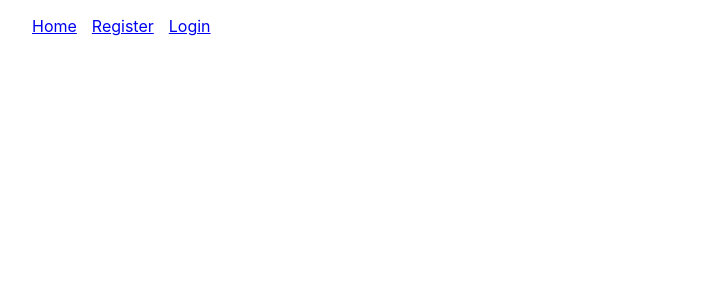
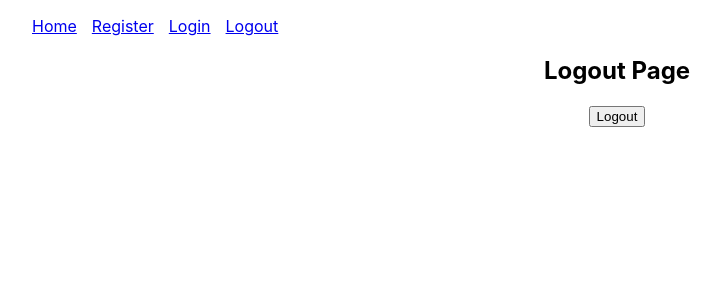
Before and after one commit to ArmedWing/anime-calendar, a React (Create React App) app: page /logout in a window 1280 px wide. Before the commit this address had no page. Shown: the top 300 px of the page, without its empty margins (23-744 px from the left). Built offline with nearby package versions, Linux system fonts and the light colour scheme.

Commit message:
added logout

```diff
--- a/src/App.js
+++ b/src/App.js
@@ -9,6 +9,7 @@ import React, { useState } from "react";
 import SearchContext from "./context/search";
 import { BrowserRouter as Router } from "react-router-dom";
 import { Routes, Route } from "react-router-dom";
+import Logout from "./components/Logout/Logout";
 
 function App() {
   const [animeData, setAnimeData] = useState([]);
@@ -37,10 +38,10 @@ function App() {
           <Header />
           <section>
             <Routes>
-              {/* <Route path="/header" element={<Header />} /> */}
               <Route path="/home" element={<Home />} />
               <Route path="/register" element={<Register />} />
               <Route path="/login" element={<Login />} />
+              <Route path="/logout" element={<Logout />} />
             </Routes>
           </section>
         </div>
--- a/src/components/Header/Header.js
+++ b/src/components/Header/Header.js
@@ -6,6 +6,7 @@ const Header = () => {
           <a href="/home">Home</a>
           <a href="/register">Register</a>
           <a href="/login">Login</a>
+          <a href="/logout">Logout</a>
         </li>
       </ul>
     </nav>
--- a/src/components/Login/Login.js
+++ b/src/components/Login/Login.js
@@ -15,6 +15,7 @@ const Login = () => {
         // Signed in
         const user = userCredential.user;
         navigate("/home");
+        console.log("Logged in successfully");
       })
       .catch((error) => {
         const errorCode = error.code;
--- /dev/null
+++ b/src/components/Logout/Logout.js
@@ -0,0 +1,27 @@
+import React from "react";
+import { signOut } from "firebase/auth";
+import { auth } from "../../firebase";
+import { useNavigate } from "react-router-dom";
+
+const Logout = () => {
+  const navigate = useNavigate();
+  const handleLogout = () => {
+    signOut(auth)
+      .then(() => {
+        // Sign-out successful.
+        navigate("/home");
+        console.log("Signed out successfully");
+      })
+      .catch((error) => {
+        console.log(error);
+      });
+  };
+  return (
+    <>
+      <h1>Logout Page</h1>
+      <button onClick={handleLogout}>Logout</button>
+    </>
+  );
+};
+
+export default Logout;
```
